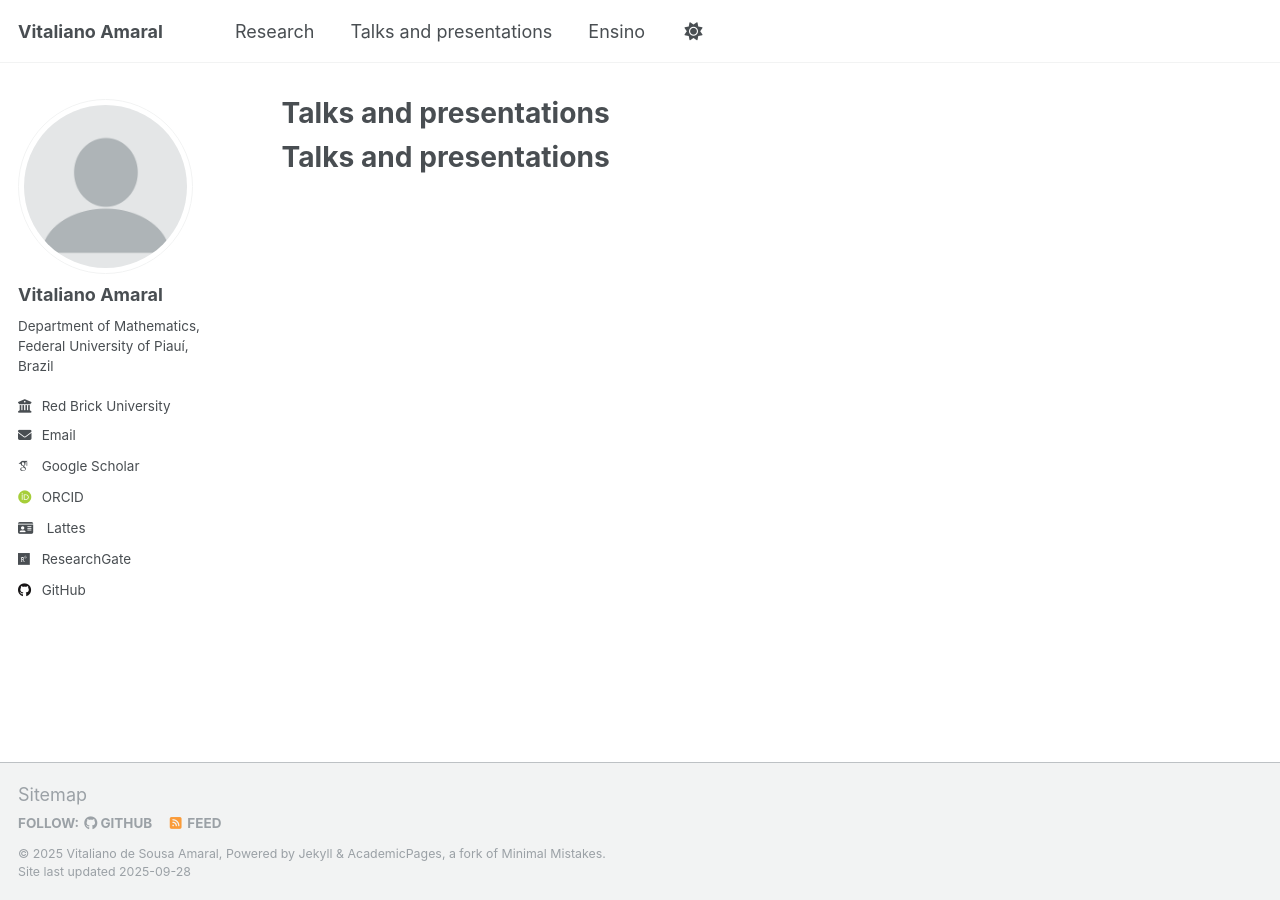
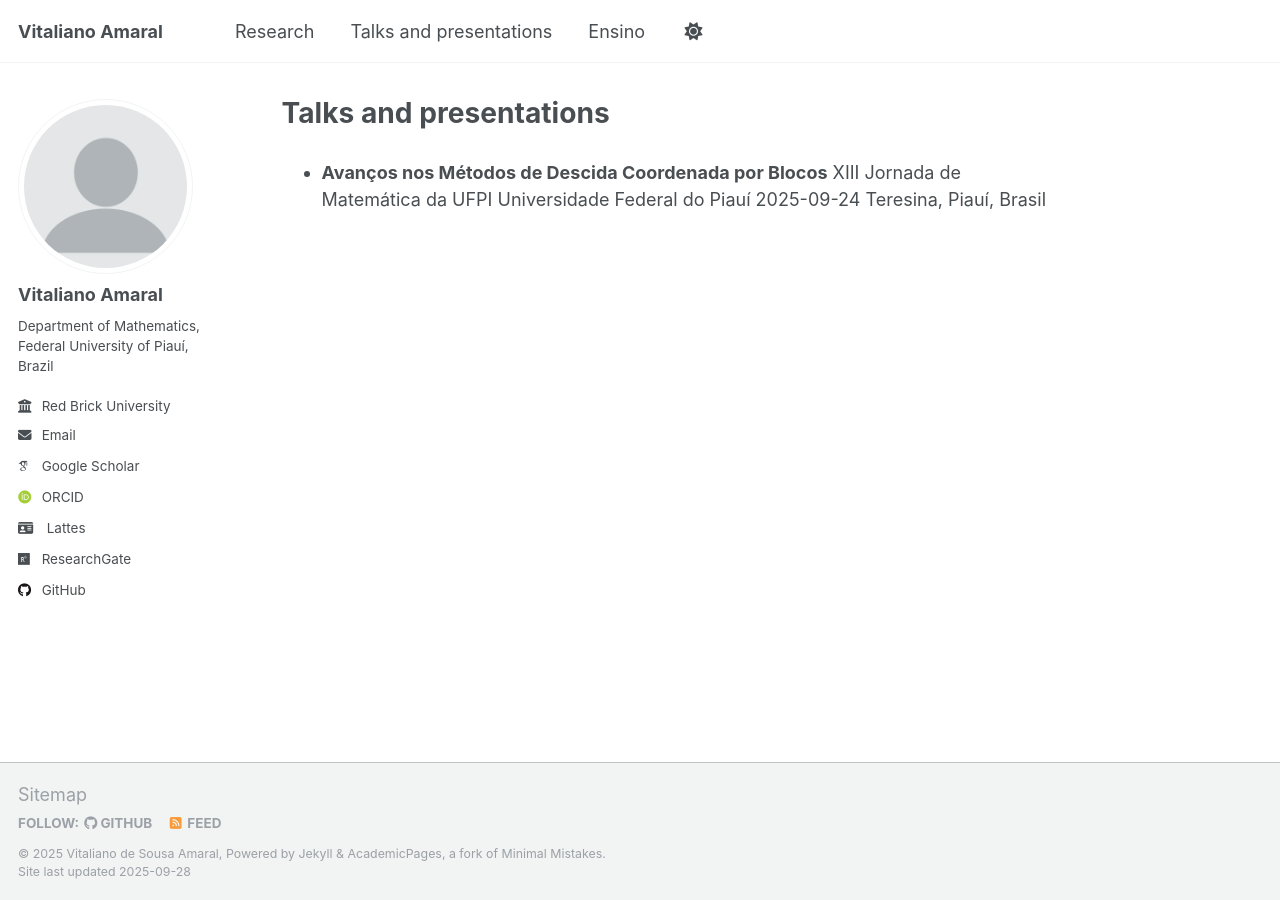
Before and after one commit to vitalianoamaral/vitalianoamaral.github.io, a Jekyll site: the page built from _pages/talksandpresentations.md, in a window 1280 px wide. Built offline with Jekyll 4.4.1, drawn with Linux system fonts in a browser that asks for light colours; some web fonts are replaced.

Commit message:
Update talksandpresentations.md

```diff
--- a/_pages/talksandpresentations.md
+++ b/_pages/talksandpresentations.md
@@ -4,4 +4,6 @@ title: "Talks and presentations"
 permalink: /talksandpresentations/
 author_profile: true
 ---
-# Talks and presentations
+- **Avanços nos Métodos de Descida Coordenada por Blocos**
+XIII Jornada de Matemática da UFPI
+Universidade Federal do Piauí 2025-09-24 Teresina, Piauí, Brasil
```
